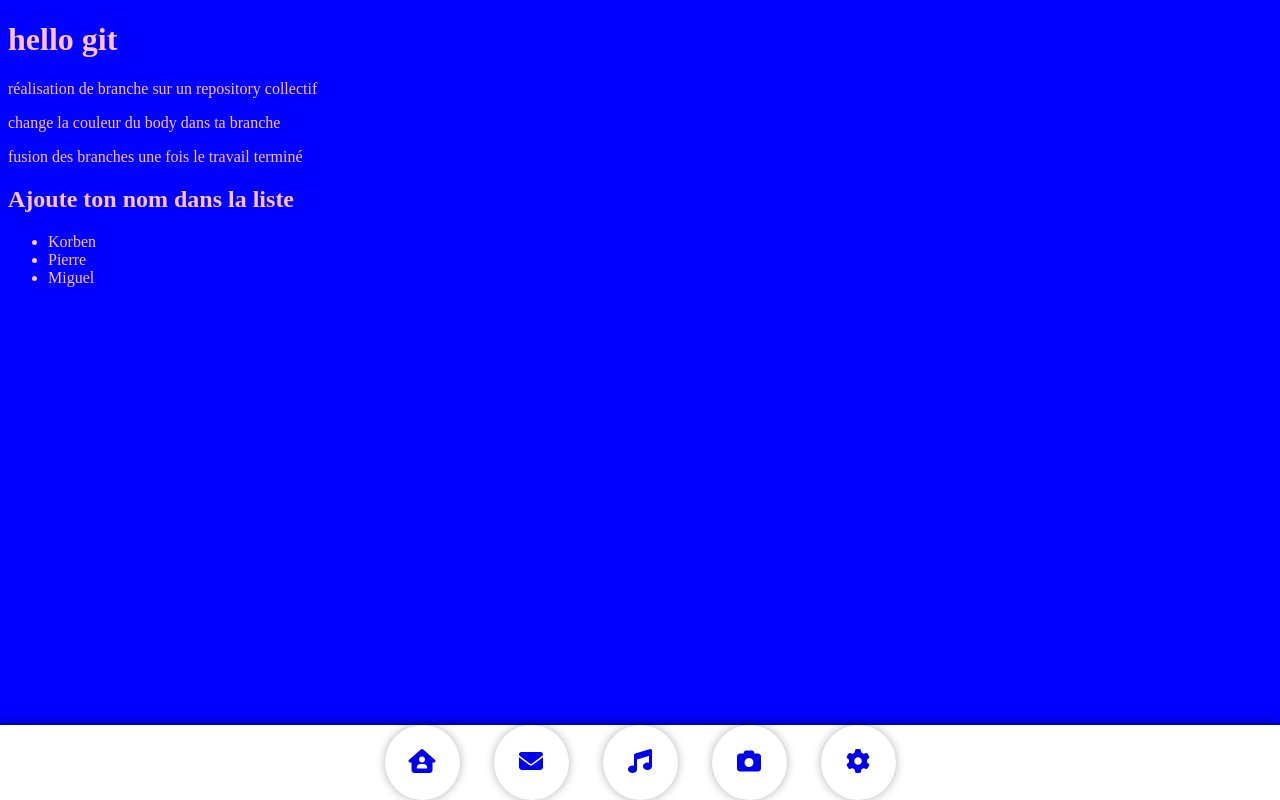
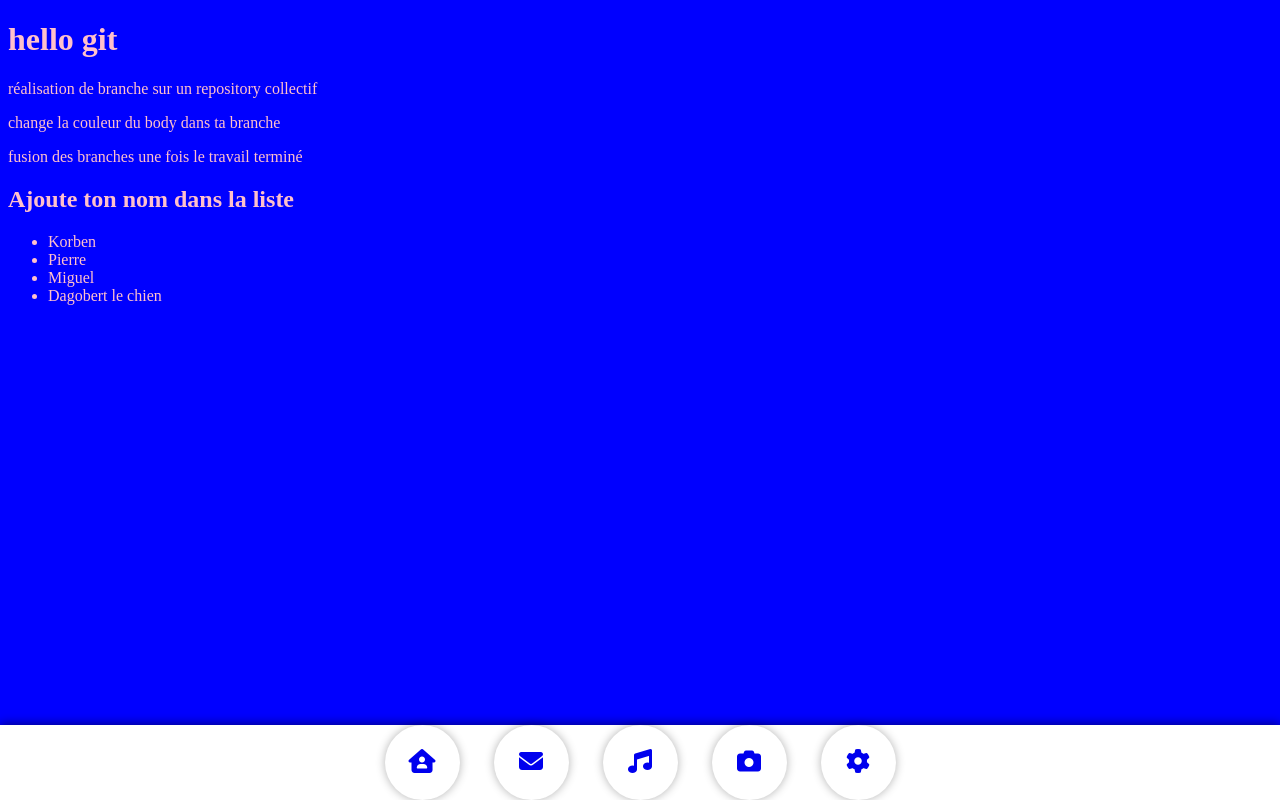
Before and after one commit to PierreDenaes/training, a plain HTML site: page index.html in a window 1280 px wide. Drawn offline with Linux system fonts and the light colour scheme.

Commit message:
ajout d un personnage

```diff
--- a/index.html
+++ b/index.html
@@ -33,6 +33,7 @@
 
         <li>Pierre</li>
         <li>Miguel</li>
+        <li>Dagobert le chien</li>
     </ul>
     <div class="dock">
         <ul>
```
